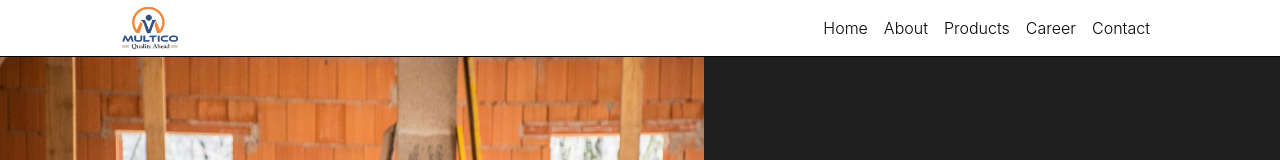
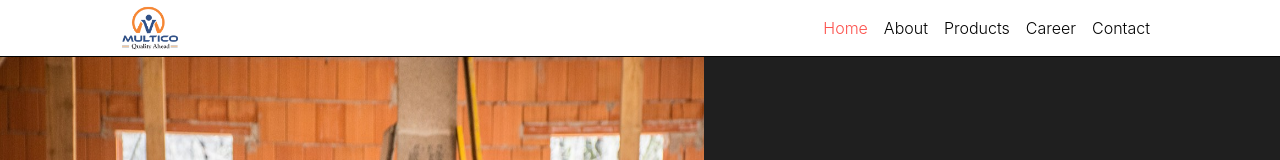
Before and after one commit to nishant-k-290195/multicoindia.in, a Next.js app: page / in a window 1280 px wide. Shown: the top 160 px of the page. Built offline with nearby package versions, Linux system fonts and the light colour scheme.

Commit message:
new commit

```diff
--- a/components/Nav.js
+++ b/components/Nav.js
@@ -1,21 +1,23 @@
 import Link from 'next/link'
 import NavStyles from '../styles/Nav.module.css'
 import {GiHamburgerMenu} from 'react-icons/gi'
+import { useRouter } from 'next/router';
 
 const Nav = (props) => {
   const {sidebarState, setSidebarState} = props
-
+  const router = useRouter()
+  console.log(router.pathname)
   return (
     <div className={NavStyles.section} >
       <div className={NavStyles.container}>
         <GiHamburgerMenu onClick ={() => {setSidebarState(!sidebarState)}} className={NavStyles.menuIcon}/>
         <Link href='/'><img src="logo.png" alt="logo" /></Link>
         <div className={NavStyles.nav}>
-          <Link href='/'>Home</Link>
-          <Link href='/about'>About</Link>
-          <Link href='/products'>Products</Link>
-          <Link href='/career'>Career</Link>
-          <Link href='/contact'>Contact</Link>
+          <Link href='/'><a className={router.pathname==='/'? NavStyles.routeActive:NavStyles.routeInactive }>Home</a></Link>
+          <Link href='/about'><a className={router.pathname==='/about'? NavStyles.routeActive:NavStyles.routeInactive }>About</a></Link>
+          <Link href='/products'><a className={router.pathname==='/products'? NavStyles.routeActive:NavStyles.routeInactive }>Products</a></Link>
+          <Link href='/career'><a className={router.pathname==='/career'? NavStyles.routeActive:NavStyles.routeInactive}>Career</a></Link>
+          <Link href='/contact'><a className={router.pathname==='/contact'? NavStyles.routeActive:NavStyles.routeInactive }>Contact</a></Link>
         </div>
       </div>
     </div>
--- a/components/Testimonial.js
+++ b/components/Testimonial.js
@@ -2,7 +2,6 @@ import {TESTIMONIAL} from '../components/textData'
 import testimonialStyles from '../styles/Testimonial.module.css'
 
 const Testimonial = () => {
-  console.log(TESTIMONIAL)
   return (
     <>
       <div className={testimonialStyles.section}>
--- a/styles/Footer.module.css
+++ b/styles/Footer.module.css
@@ -33,6 +33,7 @@
   text-align: center;
   color: white;
   font-size: small;
+  font-weight: 100;
 }
 
 .social{
--- a/styles/Nav.module.css
+++ b/styles/Nav.module.css
@@ -23,7 +23,6 @@
 }
 
 .menuIcon{
-  color: white;
   color: coral;
   height: 1.5rem;
   width: 1.5rem;
@@ -47,15 +46,14 @@
     align-items: center;
     justify-content: space-between;
   }
-  .nav > a{
+  .routeInactive{
     color: rgba(0, 0, 0, 0.993);
     font-weight: 300;
     padding: .5rem;
   }
-  .nav > a:hover{
+  .routeActive{
     color: rgb(252, 81, 76);
+    font-weight: 300;
     padding: .5rem;
-    transition: .3s;
-    border-radius: 2px;
   }
 }
```
